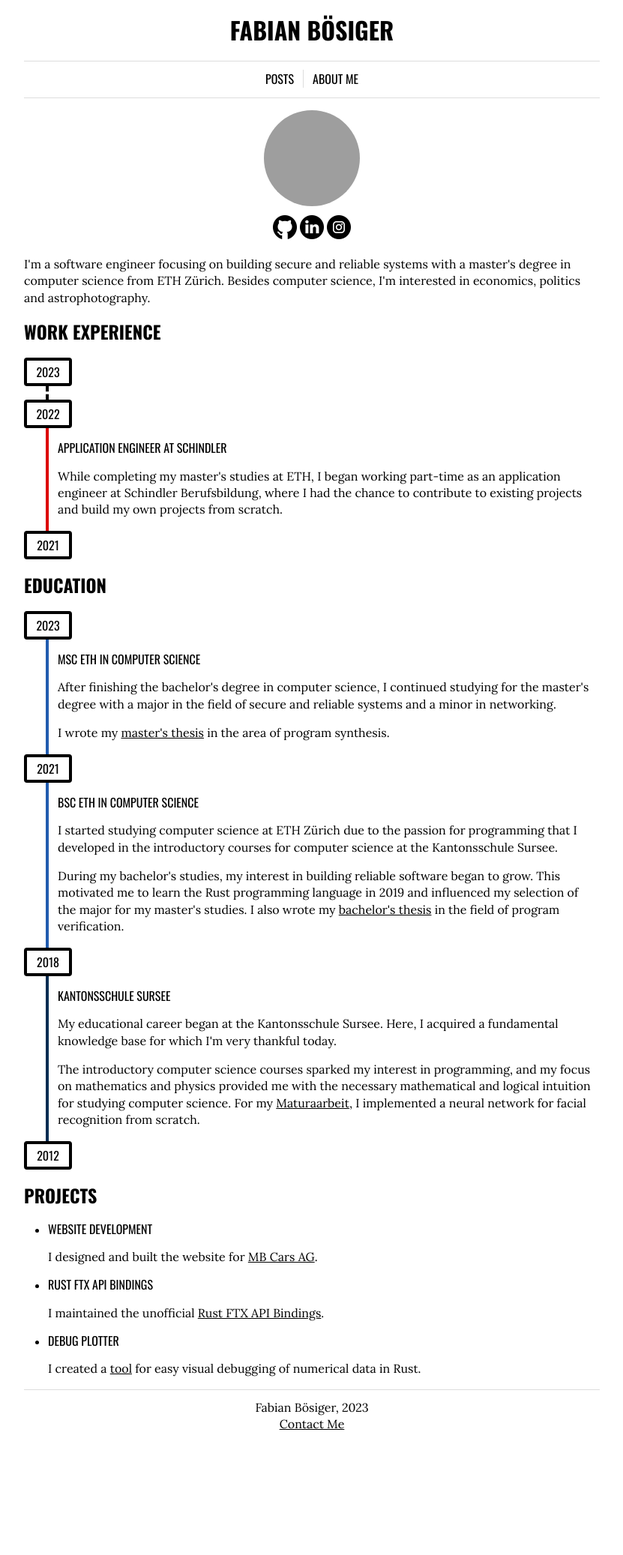
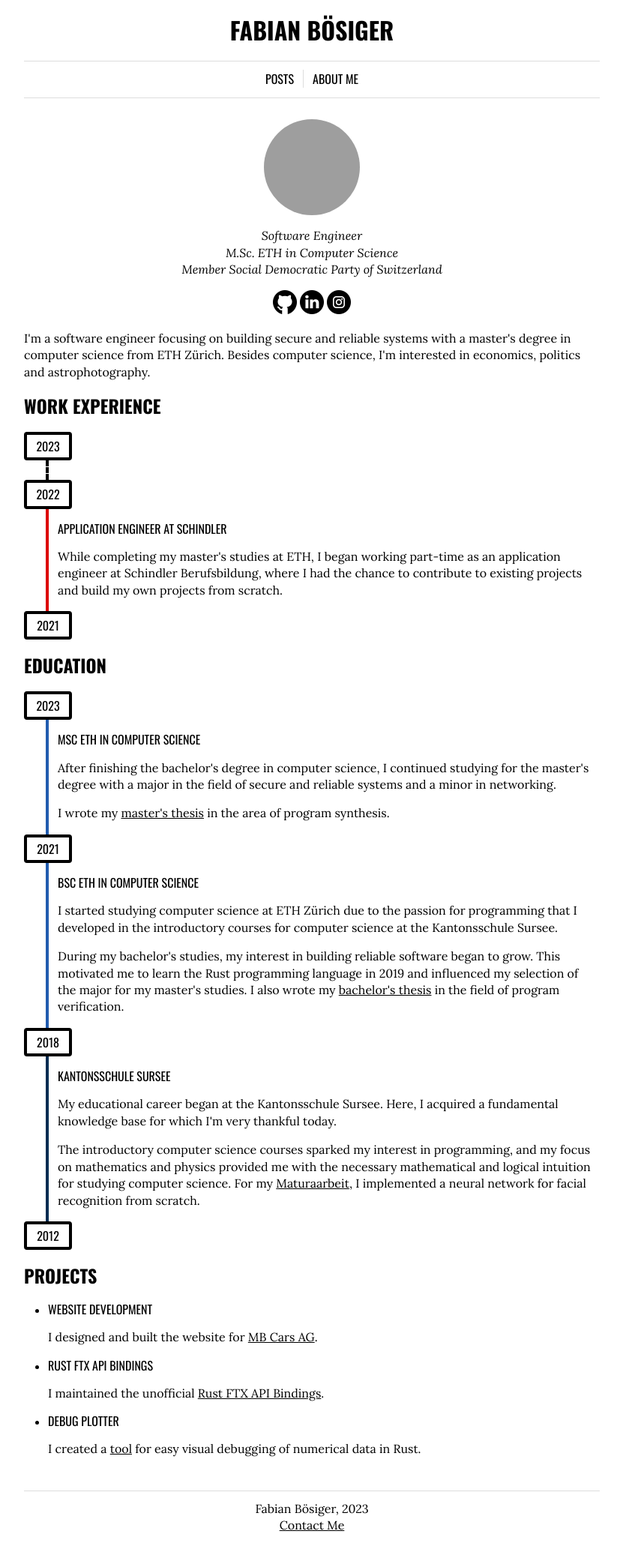
Before and after one commit to fabianboesiger/fabianboesiger.github.io, a Jekyll site: the page built from about.html, in a window 1280 px wide. Shown: the whole page at 75% size, without its empty margins (224-1055 px from the left). Built offline with Jekyll 4.4.1, drawn with Linux system fonts in a browser that asks for light colours; before the commit the page ends 1938 px from its top, so only the background shows below that; grey boxes are pictures that could not be loaded.

Commit message:
changes to about

```diff
--- a/about.html
+++ b/about.html
@@ -3,9 +3,14 @@ layout: default
 ---
 
 <style>
+main {
+    padding-top: 16px;
+    padding-bottom: 16px;
+}
+
 .break {
-    border-left: 4px dashed black;
-    min-height: 16px;
+    border-left: 4px dashed var(--text-color);
+    min-height: 24px;
 }
 .schindler {
     border-left: 4px solid #DC0000;
@@ -53,12 +58,21 @@ section {
 </style>
 
 <div id="cv">
+
+    <img class="profile-picture" src="https://avatars0.githubusercontent.com/u/37577569">
     <p style="text-align: center;">
-        <img class="profile-picture" src="https://avatars0.githubusercontent.com/u/37577569">
+        <i>
+            Software Engineer<br>
+            M.Sc. ETH in Computer Science<br>
+            Member Social Democratic Party of Switzerland
+        </i>
+    </p>
+    <p style="text-align: center;">
         <a href="https://github.com/{{ site.social.github }}"><img src="/public/social/github.png" class="social"></a>
         <a href="https://www.linkedin.com/in/{{ site.social.linkedin }}"><img src="/public/social/linkedin.png" class="social"></a>
         <a href="https://instagram.com/{{ site.social.instagram }}"><img src="/public/social/instagram.png" class="social"></a>
     </p>
+
     <p>
         I'm a software engineer focusing on building secure and reliable systems with a master's degree in computer science from ETH Zürich.
         Besides computer science, I'm interested in economics, politics and astrophotography.
@@ -66,6 +80,13 @@ section {
 
     <h2>Work Experience</h2>
 
+    <!--<span class="year">Now</span>
+    <section class="ajila">
+        <h3>Software Engineer at Ajila</h3>
+        <p>
+            After completing my master's degree at ETH, I started working at ajila AG in Sursee.
+        </p>
+    </section>-->
     <span class="year">2023</span>
     <section class="break"></section>
     <span class="year">2022</span>
--- a/public/styles/style.css
+++ b/public/styles/style.css
@@ -12,7 +12,7 @@
 @media (prefers-color-scheme: dark) {
     :root {
         --light-text-color: #777777;
-        --text-color: #ffffff;
+        --text-color: #dddddd;
         --background-color: #111111;
         --spacer-style: 1px solid #333333;
         --spacing: 12px;
@@ -23,6 +23,7 @@
     }
 }
 */
+
 
 html {
     background: var(--background-color);
```
